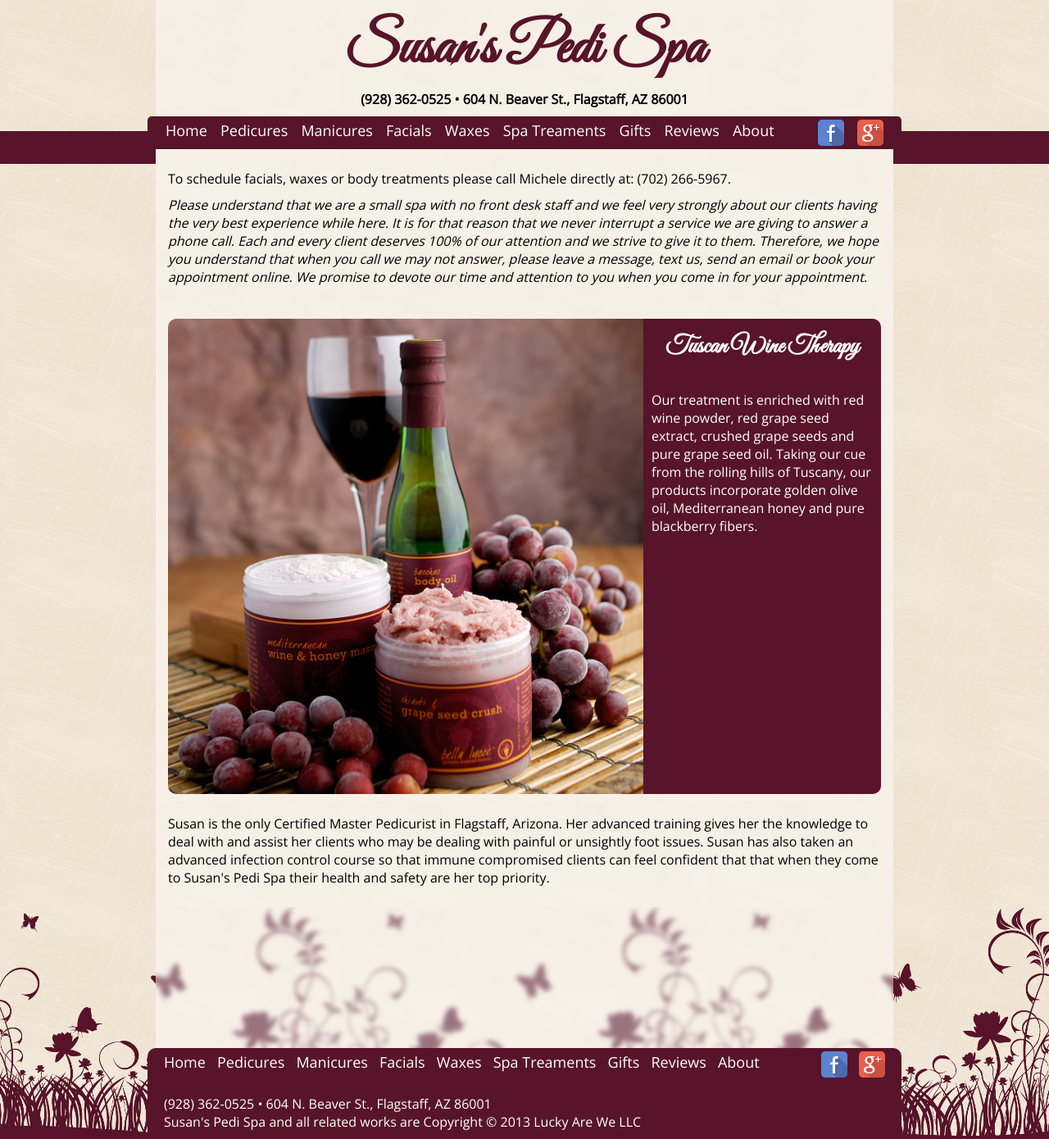
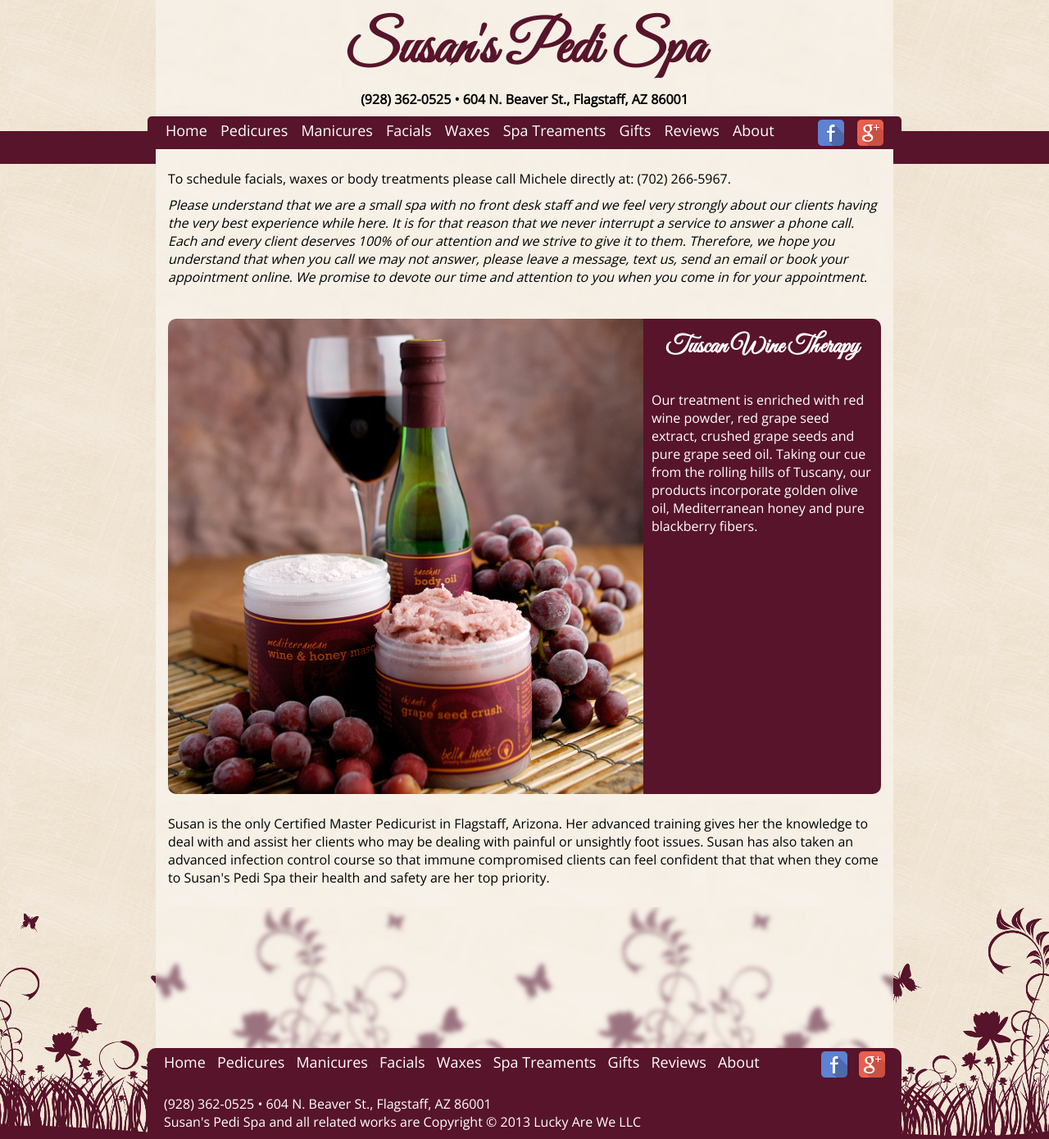
Before and after one commit to susanspedispa/susanspedispa.github.io, a Jekyll site: the page built from index.html, in a window 1280 px wide. Shown: the whole page at 82% size. Built offline with Jekyll 4.4.1, drawn with Linux system fonts in a browser that asks for light colours.

Commit message:
Update intro.html

```diff
--- a/_includes/intro.html
+++ b/_includes/intro.html
@@ -1,2 +1,2 @@
 <p>To schedule facials, waxes or body treatments please call Michele directly at: (702) 266-5967.</p>
-<p><i>Please understand that we are a small spa with no front desk staff and we feel very strongly about our clients having the very best experience while here. It is for that reason that we never interrupt a service we are giving to answer a phone call. Each and every client deserves 100% of our attention and we strive to give it to them. Therefore, we hope you understand that when you call we may not answer, please leave a message, text us, send an email or book your appointment online. We promise to devote our time and attention to you when you come in for your appointment. </i></p>
+<p><i>Please understand that we are a small spa with no front desk staff and we feel very strongly about our clients having the very best experience while here. It is for that reason that we never interrupt a service to answer a phone call. Each and every client deserves 100% of our attention and we strive to give it to them. Therefore, we hope you understand that when you call we may not answer, please leave a message, text us, send an email or book your appointment online. We promise to devote our time and attention to you when you come in for your appointment. </i></p>
```
